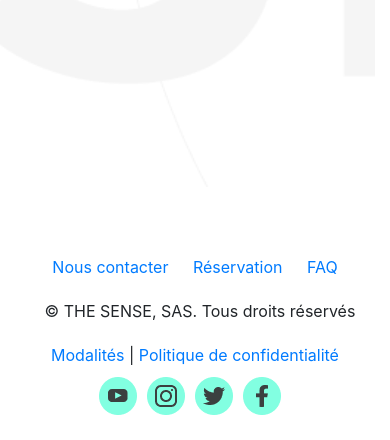
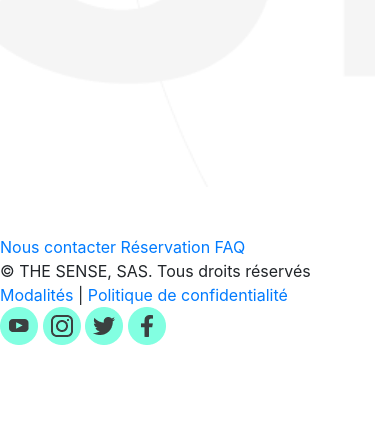
Before and after one commit to MomoCrash/GCProWebsite, a PHP site: page /account.php?method=login in a window 390 px wide. Shown: the part 1613-2053 px from the top of the page. After the commit the page ends 1958 px from the top, so only its background shows below. Run offline with PHP 8.4, Linux system fonts and the light colour scheme.

Commit message:
news responsive update

```diff
--- a/css/newstyle.css
+++ b/css/newstyle.css
@@ -61,17 +61,6 @@ main{
     min-height: 100vh; /* This ensures that the main element is at least as tall as the viewport */
 }
 
-.footer-anim {
-    animation-name: fadeInUp;
-    animation-duration: 1s;
-    animation-fill-mode: both;
-}
-
-.footer-anim {
-    animation-name: fadeInUp;
-    animation-duration: 1s;
-    animation-fill-mode: both;
-}
 *{
     text-decoration: none;
 }
@@ -217,6 +206,21 @@ main{
     .global-side {
         padding: 0; /* Remove padding on smaller screens */
     }
+
+    .first-p p, .second-p p{
+        font-size: 18px;
+        font-family: 'abel';
+        font-weight: 400;
+    }
+
+    .first-p h1, .second-p h1{
+        font-size: 20px;
+        font-family: 'amiko';
+        font-weight: 700;
+        padding-bottom: 20px;
+        padding-top: 40px;
+    }
+
 }
 
 
@@ -240,50 +244,3 @@ main{
     from { opacity: 0; }
     to { opacity: 1; }
   }
-
-@media screen and (max-width: 900px){
-    footer {
-        flex-direction: column;
-        align-items: center;
-        padding: 20px;
-        height: auto;
-    }
-
-    .footer-nav,
-    .social-icons,
-    .moda,
-    .copyright {
-        width: 100%;
-        justify-content: center;
-        margin-left: 0;
-        margin-right: 0;
-        text-align: center;
-    }
-    .copyright{
-        padding-left: 10px;
-    }
-    .footer-nav a,
-    .social-icons a {
-        padding: 5px 10px;
-    }
-
-    .social-icons {
-        display: flex;
-        justify-content: center;
-        flex-wrap: wrap;
-    }
-
-    .social-icons a {
-        padding-top: 10px;
-        padding-left: 0;
-    }
-
-    .moda {
-        padding-top: 20px;
-        flex-direction: column;
-    }
-
-    .copyright {
-        padding-top: 20px;
-    }
-}
```
Also changed, not shown: new.html (renamed from new.php, +13 -34 lines).
